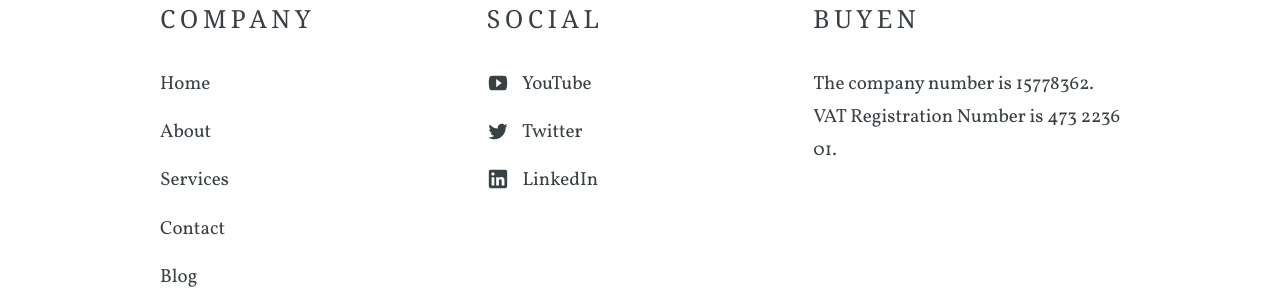
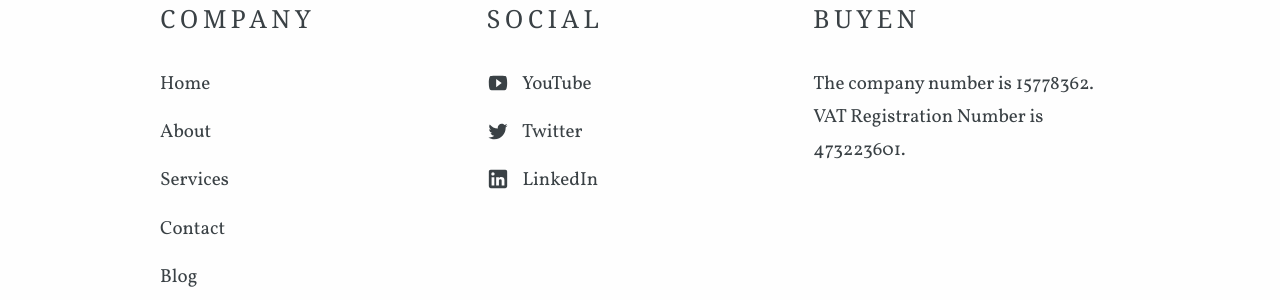
Before and after one commit to buyenworld/buyenworld.github.io, a Jekyll site: the page built from index.html, in a window 1280 px wide. Shown: the part 1483-1783 px from the top of the page. Built offline with Jekyll 4.4.1, drawn with Linux system fonts in a browser that asks for light colours; some web fonts are replaced.

Commit message:
company
company

```diff
--- a/_data/company.yml
+++ b/_data/company.yml
@@ -1,5 +1,5 @@
 title: Buyen
-description: The company number is 15778362. VAT Registration Number is 473 2236 01.
+description: The company number is 15778362. VAT Registration Number is 473223601.
 contact_email_address: info@buyenworld.com
 phone: + (86) 1522 1294 696
 address: 71-75 Shelton Street, Covent Garden, London, United Kingdom, WC2H 9JQ
```
